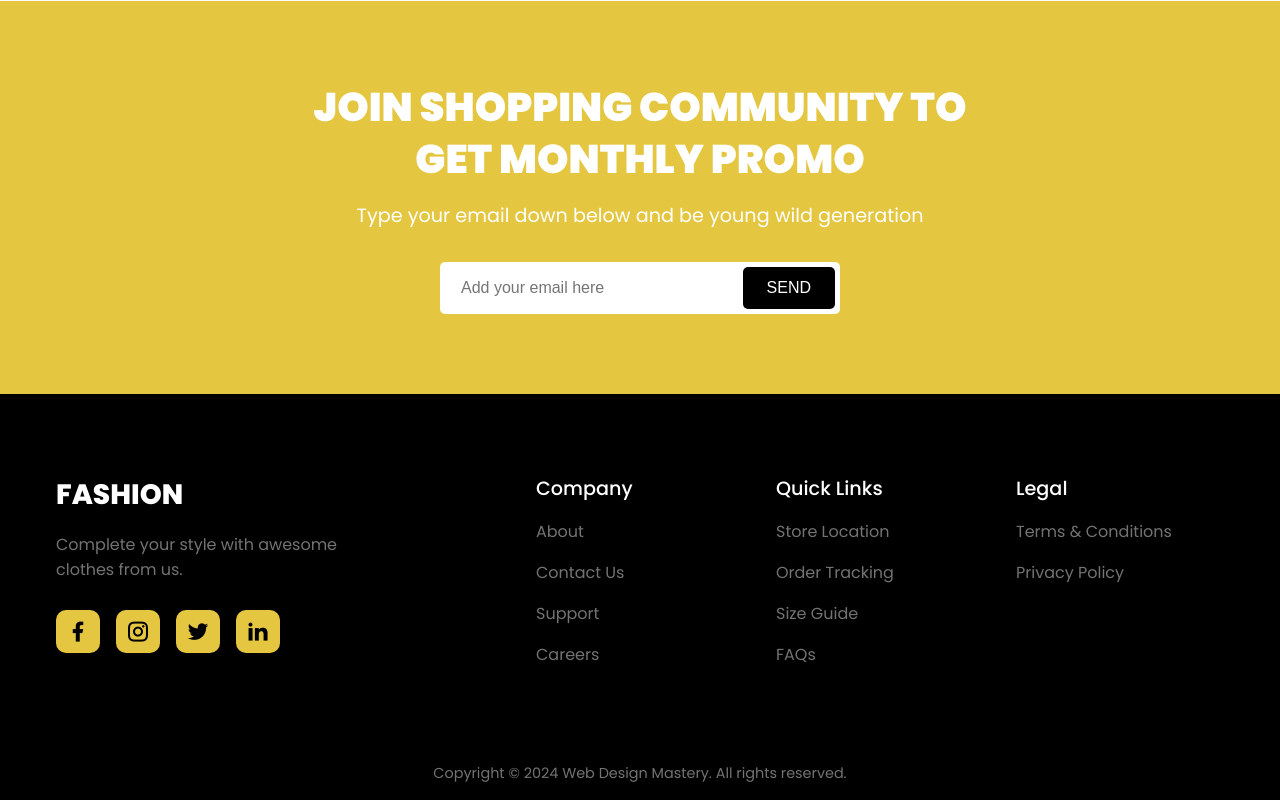
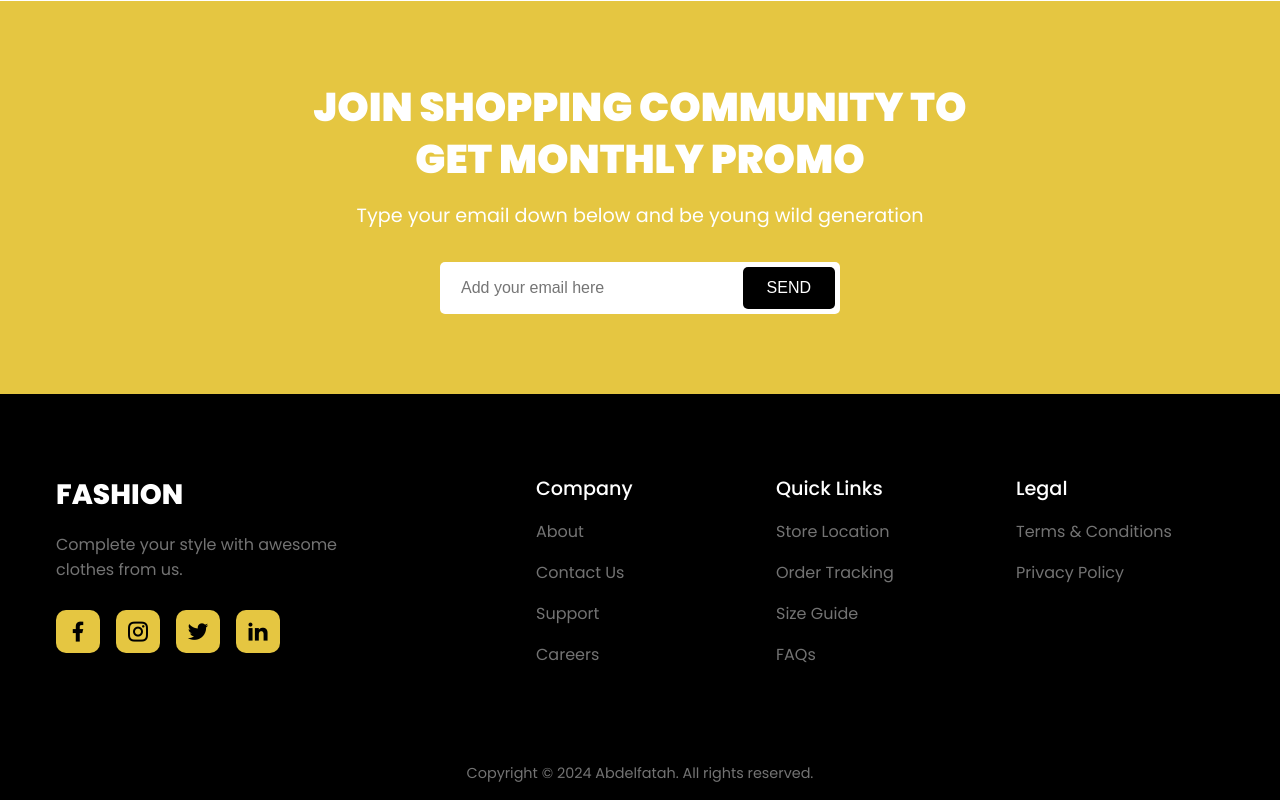
Before and after one commit to abdelfatah-kfs/Fashion-main, a plain HTML site: page index.html in a window 1280 px wide. Shown: the part 4111-4911 px from the top of the page. Drawn offline with nearby package versions, Linux system fonts and the light colour scheme.

Commit message:
Update index.html

```diff
--- a/index.html
+++ b/index.html
@@ -239,7 +239,7 @@
         </div>
       </div>
       <div class="footer__bar">
-        Copyright © 2024 Web Design Mastery. All rights reserved.
+        Copyright © 2024 Abdelfatah. All rights reserved.
       </div>
     </footer>
 
```
